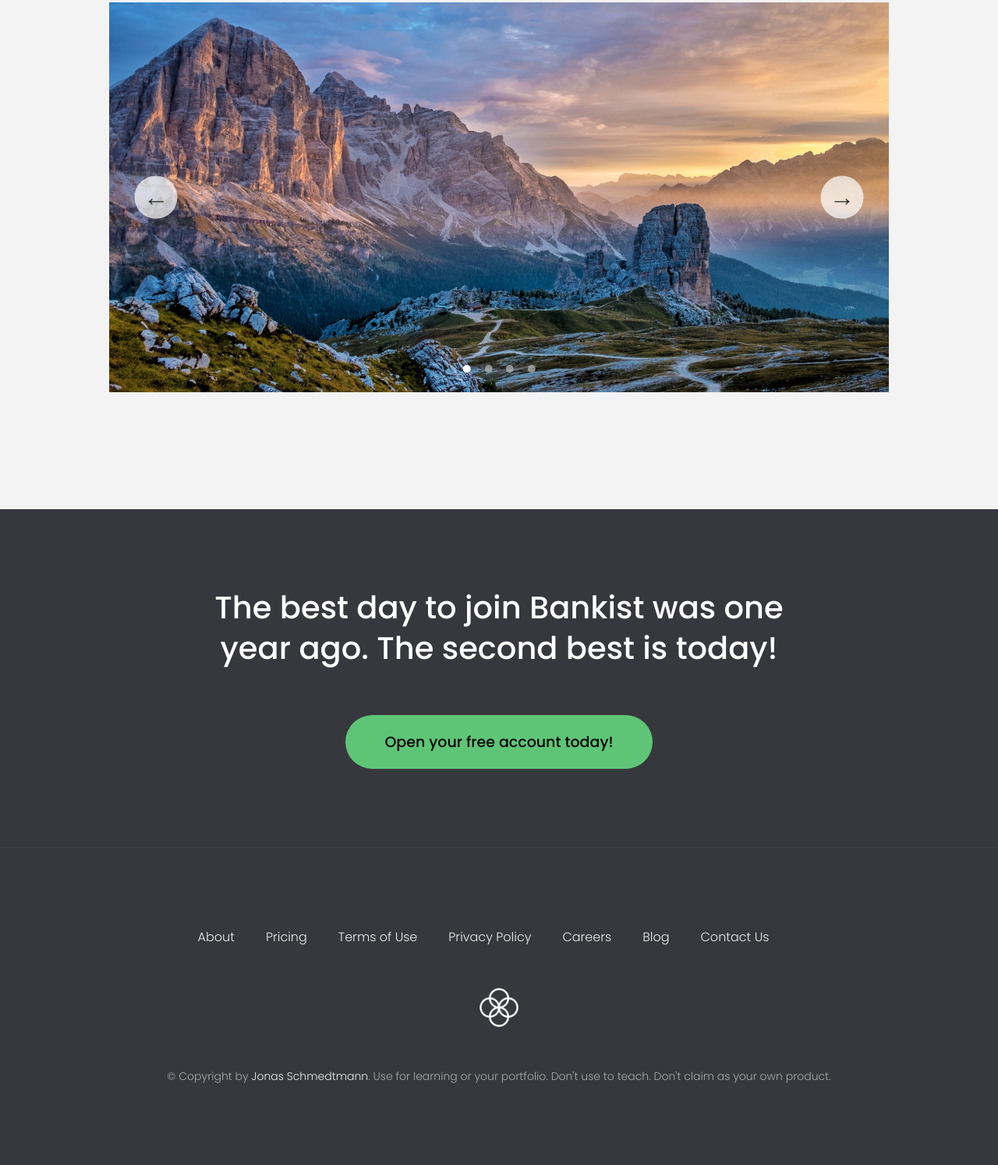
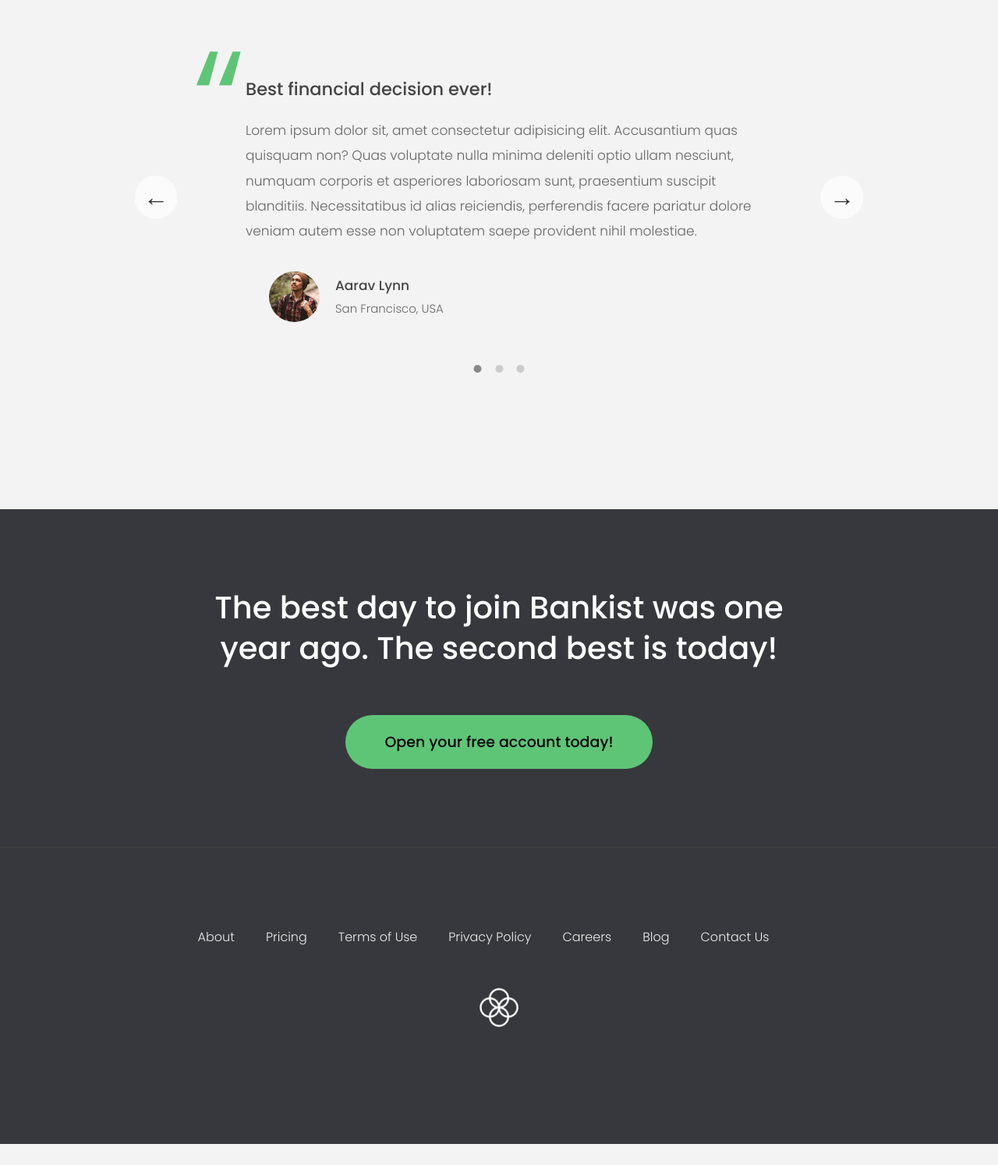
Before and after one commit to WeipinAng/bankist-website-js, a plain HTML site: page index.html in a window 1280 px wide. Shown: the part 3543-5037 px from the top of the page at 78% size. After the commit the page ends 5010 px from the top, so only its background shows below. Drawn offline with Linux system fonts and the light colour scheme.

Commit message:
update html slider content and css slider dots' background color

```diff
--- a/index.html
+++ b/index.html
@@ -214,7 +214,7 @@
       </div>
 
       <div class="slider">
-        <!-- <div class="slide slide--1">
+        <div class="slide slide--1">
           <div class="testimonial">
             <h5 class="testimonial__header">Best financial decision ever!</h5>
             <blockquote class="testimonial__text">
@@ -272,12 +272,12 @@
               <p class="testimonial__location">Lisbon, Portugal</p>
             </address>
           </div>
-        </div> -->
+        </div>
 
-        <div class="slide"><img src="img/img-1.jpg" alt="Photo 1" /></div>
+        <!-- <div class="slide"><img src="img/img-1.jpg" alt="Photo 1" /></div>
         <div class="slide"><img src="img/img-2.jpg" alt="Photo 2" /></div>
         <div class="slide"><img src="img/img-3.jpg" alt="Photo 3" /></div>
-        <div class="slide"><img src="img/img-4.jpg" alt="Photo 4" /></div>
+        <div class="slide"><img src="img/img-4.jpg" alt="Photo 4" /></div> -->
         <button class="slider__btn slider__btn--left">&larr;</button>
         <button class="slider__btn slider__btn--right">&rarr;</button>
         <div class="dots"></div>
@@ -319,16 +319,6 @@
         </li>
       </ul>
       <img src="img/icon.png" alt="Logo" class="footer__logo" />
-      <p class="footer__copyright">
-        &copy; Copyright by
-        <a
-          class="footer__link twitter-link"
-          target="_blank"
-          href="https://twitter.com/jonasschmedtman"
-          >Jonas Schmedtmann</a
-        >. Use for learning or your portfolio. Don't use to teach. Don't claim
-        as your own product.
-      </p>
     </footer>
 
     <div class="modal hidden">
--- a/style.css
+++ b/style.css
@@ -449,8 +449,8 @@
 }
 
 .dots__dot--active {
-  background-color: #fff;
-  /* background-color: #888; */
+  /* background-color: #fff; */
+  background-color: #888;
   opacity: 1;
 }
 
```
